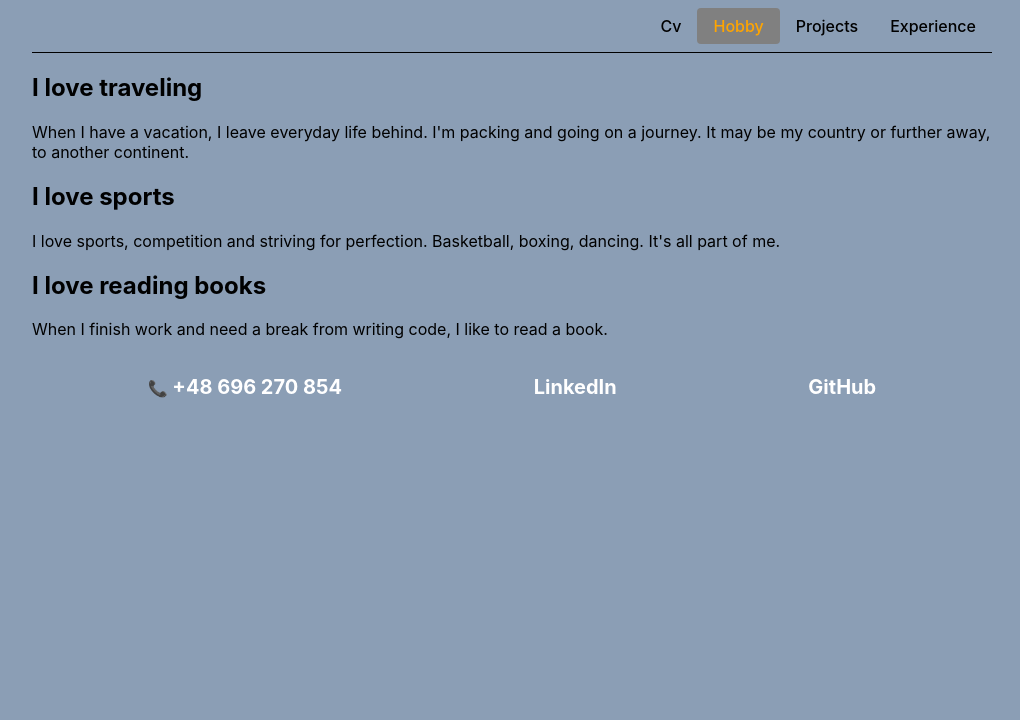
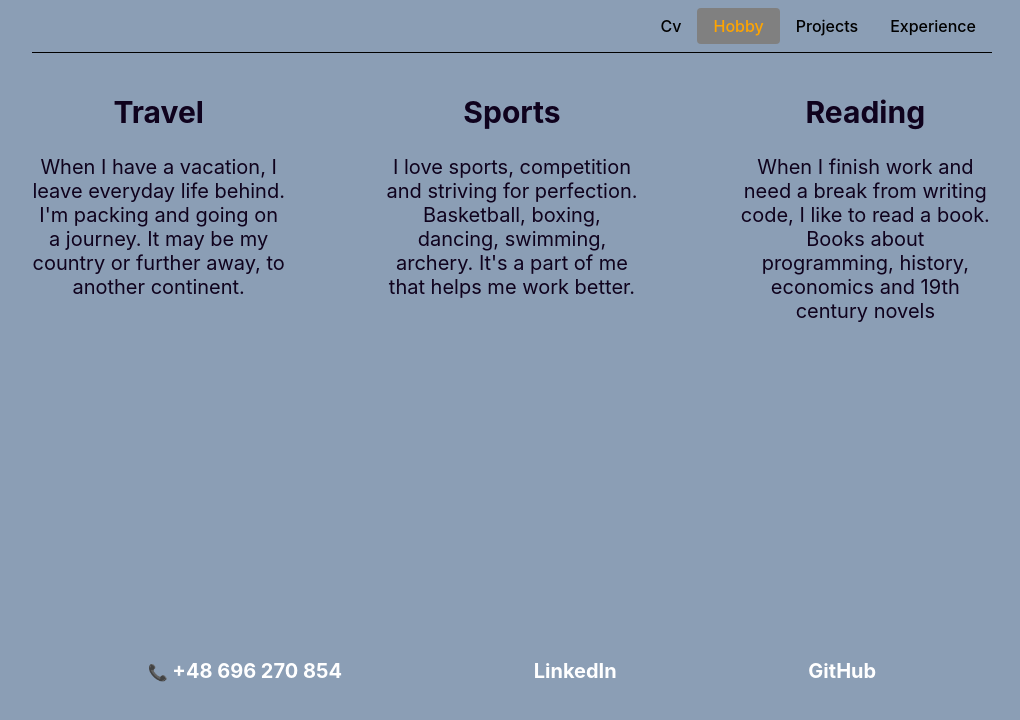
Before and after one commit to MateuszKar2/Portfolio, a React (Create React App) app: page /hobby in a window 1280 px wide. Shown: the top 720 px of the page, without its empty margins (128-1148 px from the left). Built offline with nearby package versions, Linux system fonts and the light colour scheme.

Commit message:
add files

```diff
--- a/src/module/Hobby.module.css
+++ b/src/module/Hobby.module.css
@@ -1,6 +1,11 @@
 
-.image {
-    width: 200px; /* szerokość */
-    height: 150px; /* wysokość */
-    object-fit: cover; /* przycina obraz, aby wypełnił kontener */
-}
+.container {
+    display: grid;
+    grid-template-columns: repeat(3, 1fr); /* Trzy równe kolumny */
+    gap: 100px; /* Odstęp między kolumnami */
+    text-align: center;
+    font-size: 20px;
+    font-style: initial;
+    color: #0f021d;
+    padding-bottom: 300px;
+};
--- a/src/pages/Hobby.jsx
+++ b/src/pages/Hobby.jsx
@@ -8,35 +8,32 @@ const Hobby = () => {
     return(
         <div className={styles.container}>
 
-            <div className={styles.traveling}>
-                <h2 className={styles.traveling__title}>I love traveling</h2>
-                    <div className={styles.traveling__container}>
+            <div className={styles.hobby}>
+                <h2 className={styles.hobby__title}>Travel</h2>
 
-                        <div className={styles.traveling__text}>
+                        <div className={styles.hobby__text}>
                             When I have a vacation, I leave everyday life behind. I'm packing and going on a journey.
                             It may be my country or further away, to another continent.
                         </div>
-                    </div>
             </div>
 
-            <div className={styles.sports}>
-                <h2 className={styles.sports__title}>I love sports</h2>
-                    <div className={styles.sports__container}>
+            <div className={styles.hobby}>
+                <h2 className={styles.hobby__title}>Sports</h2>
 
-                        <div className={styles.sports__text}>
-                            I love sports, competition and striving for perfection. Basketball, boxing, dancing. It's all part of me.
+                        <div className={styles.hobby__text}>
+                            I love sports, competition and striving for perfection. Basketball, boxing, dancing, swimming, archery.
+                            It's a part of me that helps me work better.
                         </div>
-                    </div>
             </div>
 
-            <div className={styles.reading}>
-                <h2 className={styles.reading__title}>I love reading books</h2>
-                    <div className={styles.reading__container}>
 
-                        <div className={styles.reading__text}>
+            <div className={styles.hobby}>
+                <h2 className={styles.hobby__title}>Reading</h2>
+
+                        <div className={styles.hobby__text}>
                             When I finish work and need a break from writing code, I like to read a book.
+                            Books about programming, history, economics and 19th century novels
                         </div>
-                    </div>
             </div>
 
         </div>
```
